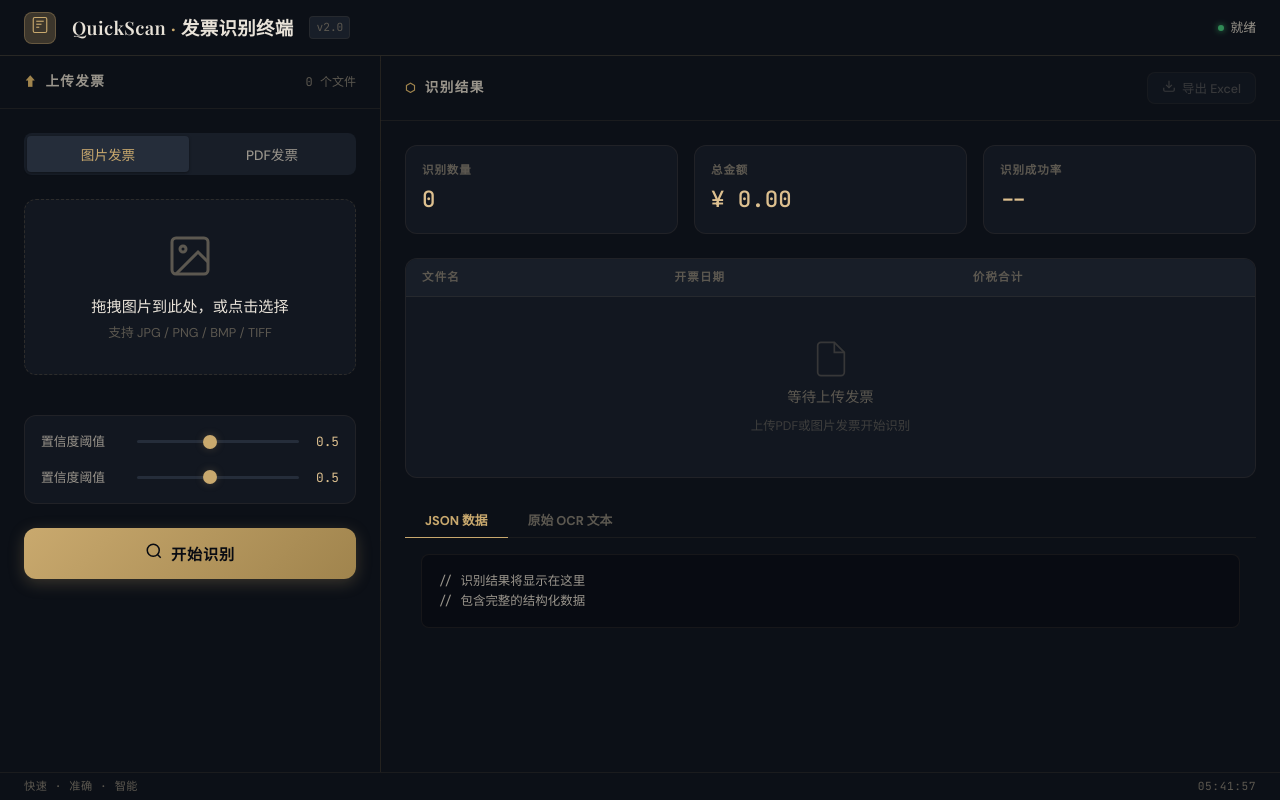
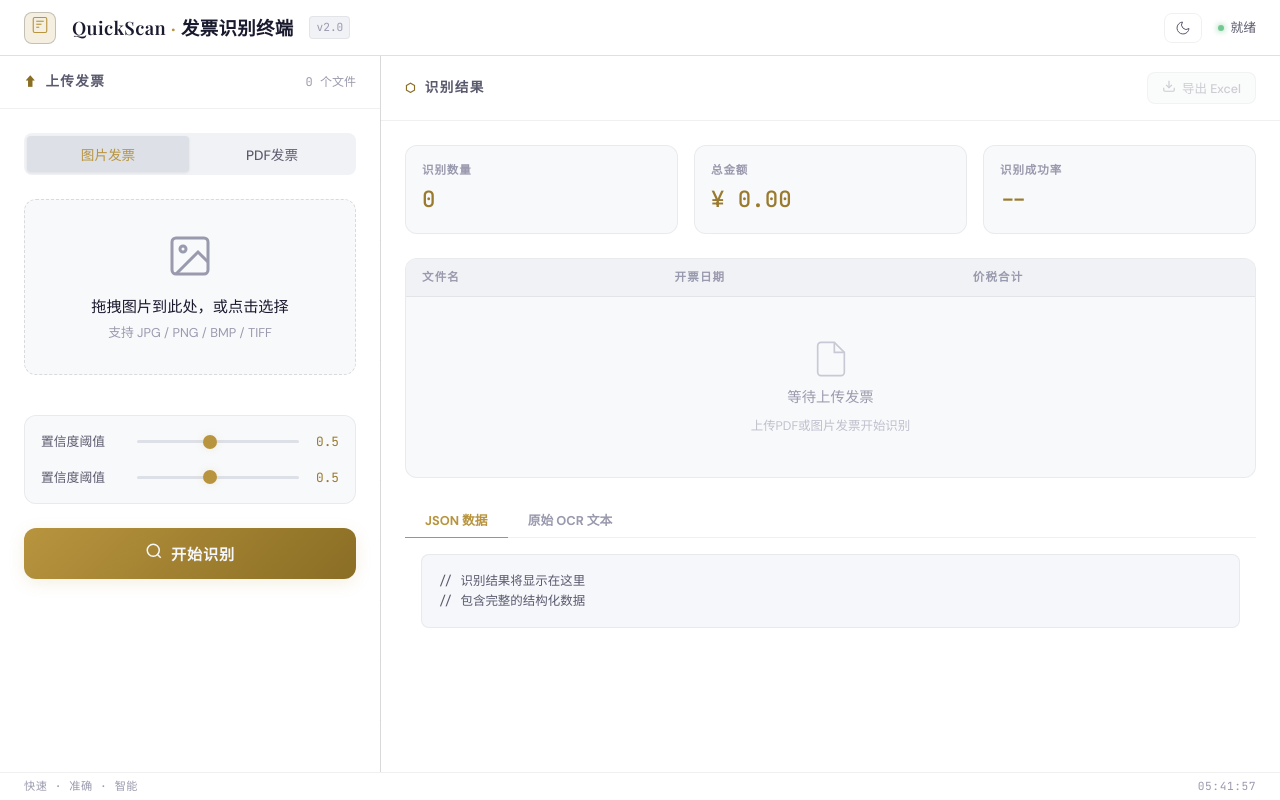
Before and after one commit to qzymz/quickscan-invoices, a FastAPI app: page / in a window 1280 px wide. Run offline with FastAPI, Linux system fonts and the light colour scheme.

Commit message:
feat: add light/dark theme toggle with localStorage persistence
- Light theme as default with white background
- Dark theme variant via [data-theme="dark"] CSS override
- Toggle button in top bar with sun/moon SVG icons
- Theme preference saved to localStorage

Co-Authored-By: Claude Opus 4.7 <noreply@anthropic.com>

```diff
--- a/static/css/style.css
+++ b/static/css/style.css
@@ -3,40 +3,40 @@
    ============================================ */
 
 :root {
-    /* 核心色系 — 深夜蓝 + 暖金 */
-    --bg-deep: #080b12;
-    --bg-primary: #0c1017;
-    --bg-elevated: #121720;
-    --bg-surface: #181e28;
-    --bg-hover: #1e2532;
-    --bg-active: #252d3a;
+    /* 核心色系 — 亮色主题（默认） */
+    --bg-deep: #f5f7fa;
+    --bg-primary: #ffffff;
+    --bg-elevated: #f8f9fb;
+    --bg-surface: #f0f2f5;
+    --bg-hover: #e8eaee;
+    --bg-active: #dde0e6;
 
     /* 金色主调 */
-    --gold-primary: #c9a96e;
-    --gold-light: #ddc08f;
-    --gold-dim: #a0844d;
-    --gold-glow: rgba(201, 169, 110, 0.12);
-    --gold-glow-strong: rgba(201, 169, 110, 0.25);
+    --gold-primary: #b8943e;
+    --gold-light: #9a7a2e;
+    --gold-dim: #8a6e24;
+    --gold-glow: rgba(184, 148, 62, 0.08);
+    --gold-glow-strong: rgba(184, 148, 62, 0.15);
 
     /* 文字层级 */
-    --text-primary: #e8e2d8;
-    --text-secondary: #9a958c;
-    --text-tertiary: #5c5850;
+    --text-primary: #1a1a2e;
+    --text-secondary: #5a5a6e;
+    --text-tertiary: #9a9aae;
 
     /* 状态色 */
-    --success: #4ade80;
-    --error: #f87171;
-    --warning: #fbbf24;
+    --success: #16a34a;
+    --error: #dc2626;
+    --warning: #d97706;
 
     /* 边框 */
-    --border-subtle: rgba(201, 169, 110, 0.08);
-    --border-default: rgba(201, 169, 110, 0.15);
-    --border-strong: rgba(201, 169, 110, 0.3);
+    --border-subtle: rgba(0, 0, 0, 0.06);
+    --border-default: rgba(0, 0, 0, 0.12);
+    --border-strong: rgba(0, 0, 0, 0.2);
 
     /* 阴影 */
-    --shadow-sm: 0 1px 3px rgba(0,0,0,0.4);
-    --shadow-md: 0 4px 16px rgba(0,0,0,0.4);
-    --shadow-lg: 0 8px 32px rgba(0,0,0,0.5);
+    --shadow-sm: 0 1px 3px rgba(0,0,0,0.08);
+    --shadow-md: 0 4px 16px rgba(0,0,0,0.1);
+    --shadow-lg: 0 8px 32px rgba(0,0,0,0.12);
 
     /* 间距 */
     --space-xs: 4px;
@@ -1001,3 +1033,29 @@ body {
     background: var(--success);
     box-shadow: 0 0 6px var(--success);
 }
+
+/* Theme toggle button */
+.theme-toggle {
+    background: none;
+    border: 1px solid var(--border-subtle);
+    color: var(--text-secondary);
+    padding: 6px 10px;
+    border-radius: var(--radius-md);
+    cursor: pointer;
+    transition: all var(--transition-fast);
+    display: flex;
+    align-items: center;
+    gap: 4px;
+    font-size: 13px;
+}
+
+.theme-toggle:hover {
+    background: var(--bg-hover);
+    color: var(--gold-primary);
+    border-color: var(--border-default);
+}
+
+.theme-toggle svg {
+    width: 16px;
+    height: 16px;
+}
--- a/static/js/app.js
+++ b/static/js/app.js
@@ -2,6 +2,36 @@
 
 (function () {
     "use strict";
+
+    // ========== 主题切换 ==========
+    function initTheme() {
+        const saved = localStorage.getItem("qs-theme") || "light";
+        document.documentElement.dataset.theme = saved;
+        updateThemeIcon(saved);
+    }
+
+    function updateThemeIcon(theme) {
+        const lightIcon = document.querySelector(".theme-icon-light");
+        const darkIcon = document.querySelector(".theme-icon-dark");
+        if (lightIcon && darkIcon) {
+            lightIcon.style.display = theme === "light" ? "none" : "block";
+            darkIcon.style.display = theme === "light" ? "block" : "none";
+        }
+    }
+
+    function toggleTheme() {
+        const current = document.documentElement.dataset.theme || "light";
+        const next = current === "light" ? "dark" : "light";
+        document.documentElement.dataset.theme = next;
+        localStorage.setItem("qs-theme", next);
+        updateThemeIcon(next);
+    }
+
+    initTheme();
+    document.addEventListener("DOMContentLoaded", function () {
+        const toggle = document.getElementById("theme-toggle");
+        if (toggle) toggle.addEventListener("click", toggleTheme);
+    });
 
     // ========== 状态 ==========
     let tableData = [];
--- a/templates/index.html
+++ b/templates/index.html
@@ -35,6 +35,18 @@
                 <span class="version-badge">v2.0</span>
             </div>
             <div class="top-bar-right">
+                <button class="theme-toggle" id="theme-toggle" title="切换主题">
+                    <svg class="theme-icon-light" viewBox="0 0 24 24" fill="none" stroke="currentColor" stroke-width="1.5">
+                        <circle cx="12" cy="12" r="5"/>
+                        <line x1="12" y1="1" x2="12" y2="3"/><line x1="12" y1="21" x2="12" y2="23"/>
+                        <line x1="4.22" y1="4.22" x2="5.64" y2="5.64"/><line x1="18.36" y1="18.36" x2="19.78" y2="19.78"/>
+                        <line x1="1" y1="12" x2="3" y2="12"/><line x1="21" y1="12" x2="23" y2="12"/>
+                        <line x1="4.22" y1="19.78" x2="5.64" y2="18.36"/><line x1="18.36" y1="5.64" x2="19.78" y2="4.22"/>
+                    </svg>
+                    <svg class="theme-icon-dark" viewBox="0 0 24 24" fill="none" stroke="currentColor" stroke-width="1.5" style="display:none">
+                        <path d="M21 12.79A9 9 0 1 1 11.21 3 7 7 0 0 0 21 12.79z"/>
+                    </svg>
+                </button>
                 <span class="status-indicator" id="status-indicator">
                     <span class="status-dot"></span>
                     <span class="status-label">就绪</span>
```
Also changed, not shown: other parts of static/css/style.css (+32 -0 lines), src-tauri/dist/index.html (+12 -0 lines), src-tauri/dist/static/css/style.css (+82 -24 lines), src-tauri/dist/static/js/app.js (+30 -0 lines).
